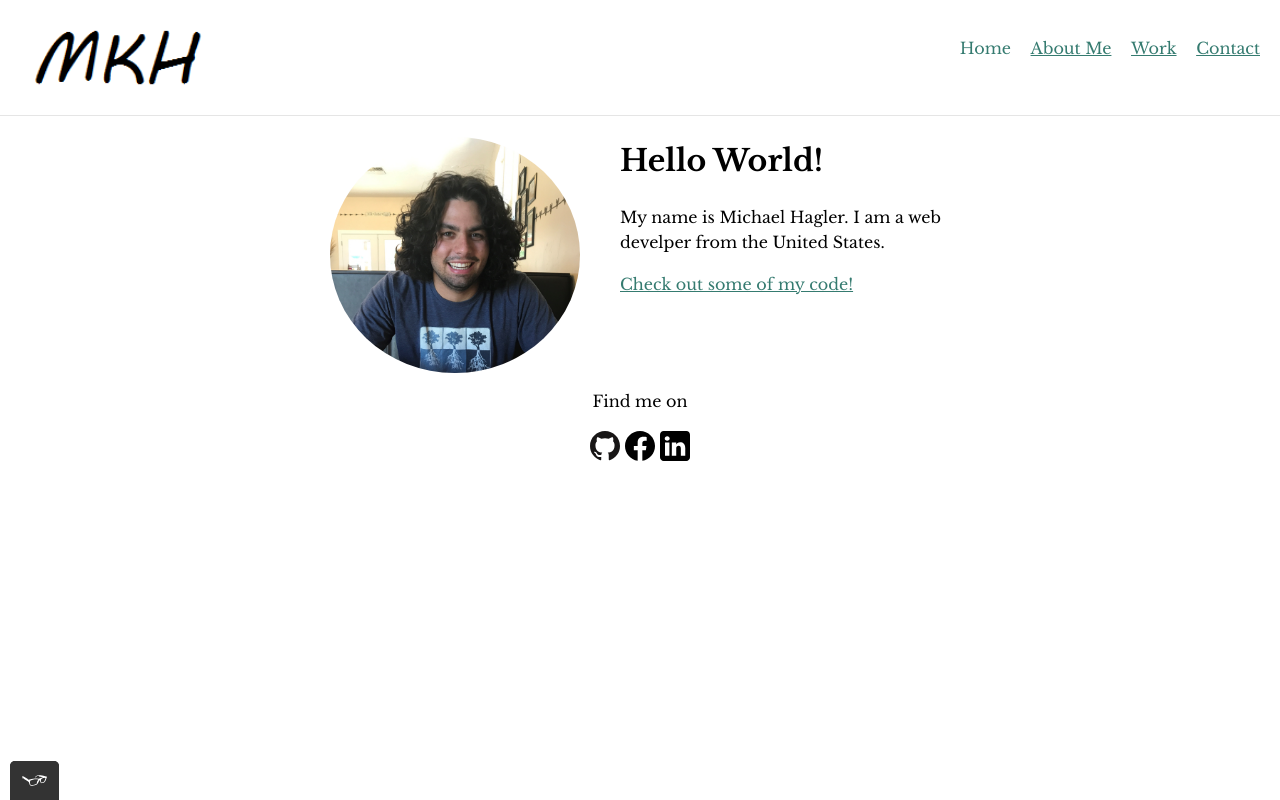
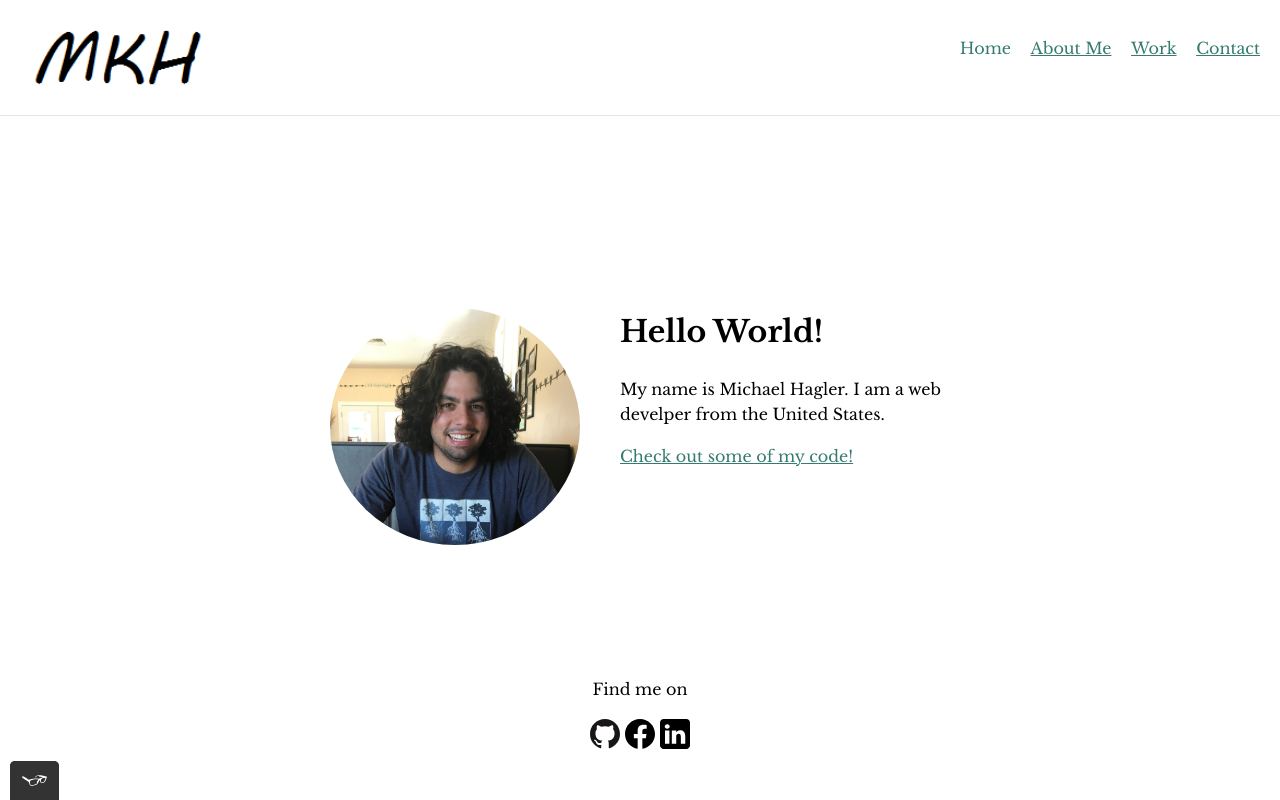
Before and after one commit to MichaelHagler/portfolio-website, a plain HTML site: page index.html in a window 1280 px wide. Drawn offline with nearby package versions, Linux system fonts and the light colour scheme.

Commit message:
placed footer at the bottom

```diff
--- a/css/styles.css
+++ b/css/styles.css
@@ -48,7 +48,7 @@ body{
 /*profile body--index.html*/
 .profile{
   max-width: 700px;
-  margin: 0 auto;
+  margin: 15% auto;
   text-align: left;
 }
 
--- a/css/styles.production.css
+++ b/css/styles.production.css
@@ -54,7 +54,7 @@ body{
 /*profile body--index.html*/
 .profile{
   max-width: 700px;
-  margin: 0 auto;
+  margin: 15% auto;
   text-align: left;
 }
 
```
